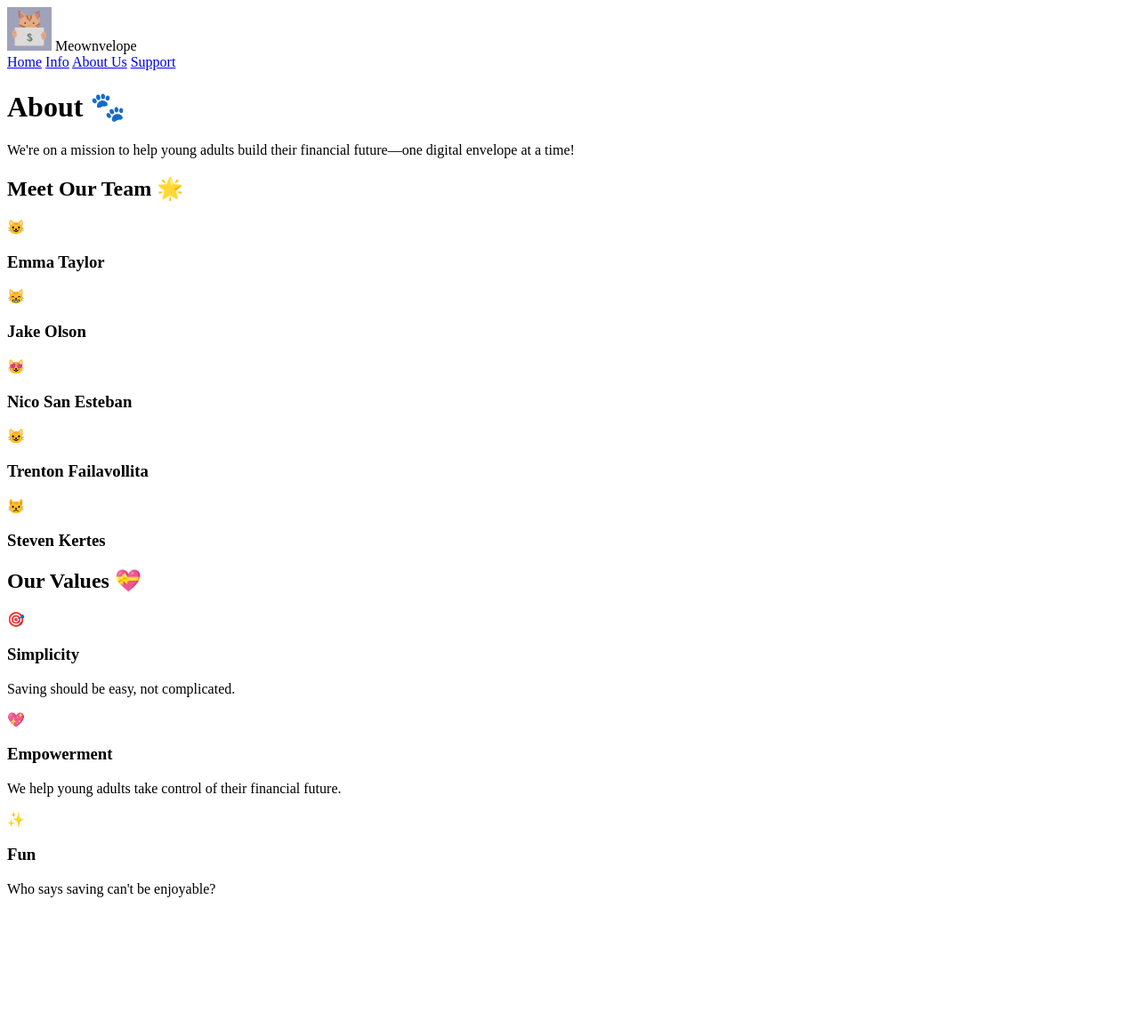
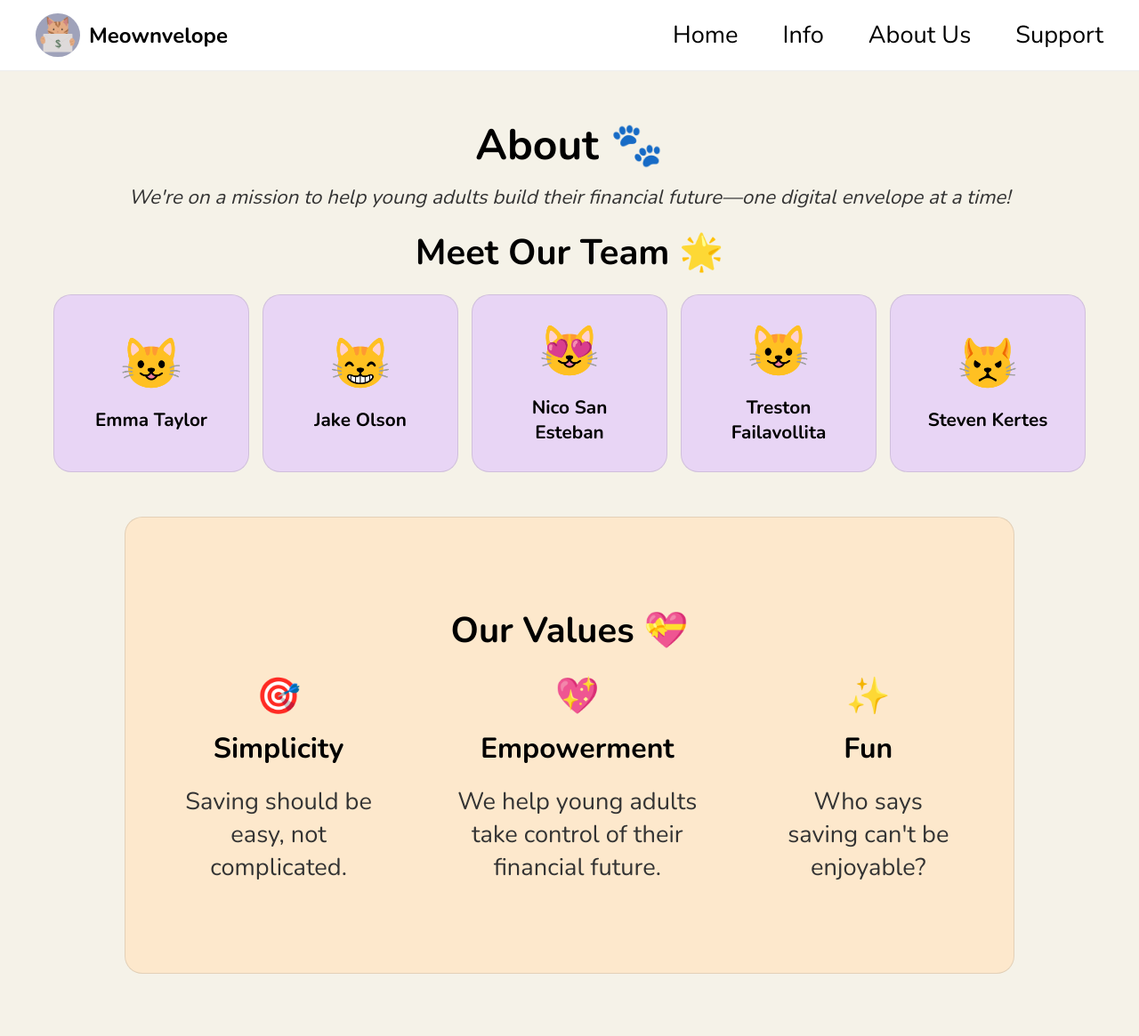
Before and after one commit to nicosetech/meownvelope, a Flask app: page /about in a window 1280 px wide. Shown: the whole page at 89% size. Before the commit the page ends 1009 px from the top, so only its background shows below. Run offline with Flask 3, Linux system fonts and the light colour scheme.

Commit message:
SCRUM-86: Finished CSS and Classes naming for About me and Support.
- Finished CSS and Classes naming for Support
-Finished CSS and Classes naming for About me
- Fixed small bugs
- Waiting for contact backend connection via SCRUM-83

```diff
--- a/webapp/static/css/styles.css
+++ b/webapp/static/css/styles.css
@@ -15,6 +15,9 @@
     padding: 15px 40px;
     background-color:white;
     border-bottom: 1px solid #eee;
+    position: sticky;
+    top: 0;
+    z-index: 100;
 }
 
 .nav-logo {
@@ -23,19 +26,23 @@
     gap: 10px;
     font-size: 1.5rem;
     font-weight: bold;
-    font-family: 'Caveat', cursive;
+    font-family: 'Nunito', sans-serif;
+}
+
+.nav-logo img {
+    border-radius: 50%;
 }
 
 .nav-links {
     display: flex;
-    gap: 30px;
+    gap: 50px;
 }
 
 .nav-links a {
     text-decoration: none;
     color: black;
     font-size: 1.7rem;
-    font-family: 'Caveat', cursive;
+    font-family: 'Nunito', sans-serif;
 }
 
 /* Home Page */
@@ -156,8 +164,8 @@
 body {
     margin: 0;
     padding: 0;
-    background: #e8c9f5;
-    font-family: 'Caveat', cursive;
+    background: #f5f2e8;
+    font-family: 'Nunito', sans-serif;
     overflow-x: hidden;
 }
 
@@ -212,3 +227,174 @@ body {
     font-size: 2rem;
     color: #333;
 }
+
+/* About Page */
+
+.about-hero {
+    text-align: center;
+    padding: 50px 20px 30px 20px;
+}
+
+.about-title {
+    font-size: 3rem;
+    margin-bottom: 10px;
+}
+
+.about-subtitle {
+    font-size: 1.4rem;
+    color: #333;
+    font-style: italic;
+}
+
+.team-section {
+    padding: 20px 60px 50px 60px;
+}
+
+.section-heading {
+    text-align: center;
+    font-size: 2.5rem;
+    margin-bottom: 20px;
+    margin-top: 30;
+}
+
+.team-grid {
+    display: flex;
+    gap:15px;
+    justify-content: center;
+}
+
+.team-card {
+    background-color: #e8d5f5;
+    border-radius: 20px;
+    padding: 30px;
+    text-align: center;
+    border: 1.5px solid rgba(0, 0, 0, 0.1);
+    width: 220px;
+    min-width: 220px;
+    height: 200px;
+    display: flex;
+    flex-direction: column;
+    align-items: center;
+    justify-content: center;
+}
+
+.team-icon {
+    font-size: 3.5rem;
+    margin-bottom: 10px;
+}
+
+.team-name {
+    font-size: 1.3rem;
+    margin-bottom: 5px;
+}
+
+.values-grid {
+    display: flex;
+    justify-content: center;
+    flex-wrap: nowrap;
+    gap: 60px;
+    text-align: center;
+}
+
+.values-icon {
+    font-size: 2.5rem;
+    margin-bottom: 10px;
+}
+
+.value-title {
+    font-size: 2rem;
+    margin-bottom: 20px;
+}
+
+.value-text {
+    font-size: 1.7rem;
+    color: #333;
+}
+
+.values-wrapper {
+    background-color: #fde8cc;
+    border-radius: 20px;
+    margin: 0 120px 40px 120px;
+    padding: 100px 60px 100px 60px;
+    border: 1.5px solid rgba(0, 0, 0, 0.1);
+}
+
+.support-hero {
+    text-align: center;
+    padding: 40px 20px 20px 20px;
+}
+
+.support-title {
+    font-size: 2.5rem;
+    margin-bottom: 10px;
+}
+
+.support-subtitle {
+    font-size: 1.2rem;
+    color: #333;
+    font-style: italic;
+}
+
+.form-wrapper {
+    background-color: #fdf5c0;
+    border-radius: 20px;
+    margin: 0 300px 40px 300px;
+    padding: 40px 50px 60px 50px;
+    border: 1.5px solid rgba(0,0,0,0.1);
+}
+
+.form-heading {
+    font-size: 1.8rem;
+    margin-bottom: 25px;
+}
+
+.contact-form {
+    display: flex;
+    flex-direction: column;
+    gap: 10px;
+}
+
+.form-label {
+    font-size: 1rem;
+    font-weight: bold;
+    color: #333;
+}
+
+.form-input {
+    padding: 15px 20px;
+    border-radius: 30px;
+    border: none;
+    background-color: #fffdf5;
+    font-size: 1rem;
+    font-family: 'Nunito', sans-serif;
+    outline: none;
+}
+
+.form-textarea {
+    padding: 15px 20px;
+    border-radius: 20px;
+    border: none;
+    background-color: #f5f2e8;
+    font-size: 1rem;
+    font-family: 'Nunito', sans-serif;
+    height: 300px;
+    resize: none;
+    outline: none;
+}
+
+.form-button {
+    background-color: #c9a8f0;
+    color: #333;
+    padding: 15px;
+    border-radius: 30px;
+    border: none;
+    font-size: 1.1rem;
+    font-family: 'Nunito', sans-serif;
+    font-weight: bold;
+    cursor: pointer;
+    margin-top: 10px;
+}
+
+.form-button:hover {
+    background-color: #b48de0;
+}
--- a/webapp/templates/about.html
+++ b/webapp/templates/about.html
@@ -4,13 +4,17 @@
     <meta charset="UTF-8">
     <meta name="viewport" content="width=device-width, initial-scale=1.0">
     <title>Meownvelope - About</title>
+    <link rel="stylesheet" href="{{ url_for('static', filename='css/styles.css') }}">
+    <link href="https://fonts.googleapis.com/css2?family=Nunito:wght@400;700&display=swap" rel="stylesheet">
 </head>
 <body>
     <!-- Navigation (same as other pages) -->
-    <header>
+    <header class="navbar">
+        <div class="nav-logo">
             <img src="/static/images/Cat_Cash_Logo.png" alt="Logo" width="50">
             <span>Meownvelope</span>
-        <nav>
+        </div>
+        <nav class="nav-links">
             <a href="/">Home</a>
             <a href="/info">Info</a>
             <a href="/about">About Us</a>
@@ -19,57 +23,59 @@
     </header>
 
     <!-- Page Title -->
-    <h1>About 🐾</h1>
-    <p>We're on a mission to help young adults build their financial future—one digital envelope at a time!</p>
+    <section class="about-hero">
+        <h1 class="about-title">About 🐾</h1>
+        <p class="about-subtitle">We're on a mission to help young adults build their financial future—one digital envelope at a time!</p>
+    </seciton>
+    <!-- Team Section -->
 
-    <!-- Team Section -->
-    <h2>Meet Our Team 🌟</h2>
-
-    <section>
-        <div>
-            <p>😺</p>
-            <h3>Emma Taylor</h3>
+    <section class="team-section">
+        <h2 class="section-heading">Meet Our Team 🌟</h2>
+        <div class="team-grid">
+            <div class="team-card">
+                <p class="team-icon">😺</p>
+                <h3 class="team-name">Emma Taylor</h3>
             </div>
-
-        <div>
-            <p>😸</p>
-            <h3>Jake Olson</h3>
+            <div class="team-card">
+                <p class="team-icon">😸</p>
+                <h3 class="team-name">Jake Olson</h3>
             </div>
-
-        <div>
-            <p>😻</p>
-            <h3>Nico San Esteban</h3>
+            <div class="team-card">
+                <p class="team-icon">😻</p>
+                <h3 class="team-name">Nico San Esteban</h3>
             </div>
-        <div>
-            <p>😺</p>
-            <h3>Trenton Failavollita</h3>
+            <div class="team-card">
+                <p class="team-icon">😺</p>
+                <h3 class="team-name">Treston Failavollita</h3>
             </div>
-        <div>
-            <p>😾</p>
-            <h3>Steven Kertes</h3>
+            <div class="team-card">
+                <p class="team-icon">😾</p>
+                <h3 class="team-name">Steven Kertes</h3>
+            </div>
         </div>
     </section>
 
     <!-- Values Section -->
-    <h2>Our Values 💝</h2>
-
-    <section>
-        <div>
-            <p>🎯</p>
-            <h3>Simplicity</h3>
-            <p>Saving should be easy, not complicated.</p>
+<section class="values-wrapper">
+    <h2 class="section-heading">Our Values 💝</h2>
+    <div class="values-grid">
+        <div class="value-item">
+            <p class="values-icon">🎯</p>
+            <h3 class="value-title">Simplicity</h3>
+            <p class="value-text">Saving should be easy, not complicated.</p>
         </div>
 
-        <div>
-            <p>💖</p>
-            <h3>Empowerment</h3>
-            <p>We help young adults take control of their financial future.</p>
+        <div class="value-item">
+            <p class="values-icon">💖</p>
+            <h3 class="value-title">Empowerment</h3>
+            <p class="value-text">We help young adults take control of their financial future.</p>
         </div>
 
-        <div>
-            <p>✨</p>
-            <h3>Fun</h3>
-            <p>Who says saving can't be enjoyable?</p>
+        <div class="value-item">
+            <p class="values-icon">✨</p>
+            <h3 class="value-title">Fun</h3>
+            <p class="value-text">Who says saving can't be enjoyable?</p>
+        </div>
     </div>
 </section>
 
--- a/webapp/templates/index.html
+++ b/webapp/templates/index.html
@@ -5,7 +5,7 @@
     <meta name="viewport" content="width=device-width, initial-scale=1.0">
     <title>Meownvelope - Home</title>
     <link rel="stylesheet" href="{{url_for('static', filename='css/styles.css')}}">
-    <link href="https://fonts.googleapis.com/css2?family=Caveat:wght@400;700&display=swap" rel="stylesheet">
+<link href="https://fonts.googleapis.com/css2?family=Nunito:wght@400;700&display=swap" rel="stylesheet">
 </head>
 <body>
     <!-- Navigation -->
@@ -43,7 +43,7 @@
             <p class="card-text">Create fun categories like physical envelopes—organize your savings with ease!</p>
         </div>
 
-        <div class="card card-green">
+        <div class="card card-yellow">
             <p class="card-icon">✨</p>
             <h3 class="card-title">Automatic Maintenance</h3>
             <p class="card-text">Set it and forget it! We maintain your savings goals while you focus on living life!</p>
--- a/webapp/templates/info.html
+++ b/webapp/templates/info.html
@@ -5,7 +5,7 @@
     <meta name="viewport" content="width=device-width, initial-scale=1.0">
     <title>Meownvelope - Info</title>
     <link rel="stylesheet" href="{{ url_for('static', filename='css/styles.css') }}">
-    <link href="https://fonts.googleapis.com/css2?family=Caveat:wght@400;700&display=swap" rel="stylesheet">
+    <link href="https://fonts.googleapis.com/css2?family=Nunito:wght@400;700&display=swap" rel="stylesheet">
 </head>
 <body>
     <!-- Navigation (same as other pages) -->
```
Also changed, not shown: other parts of webapp/static/css/styles.css (+29 -21 lines), webapp/templates/support.html (+27 -26 lines). Lines whose indentation alone changed are shown as unchanged.
